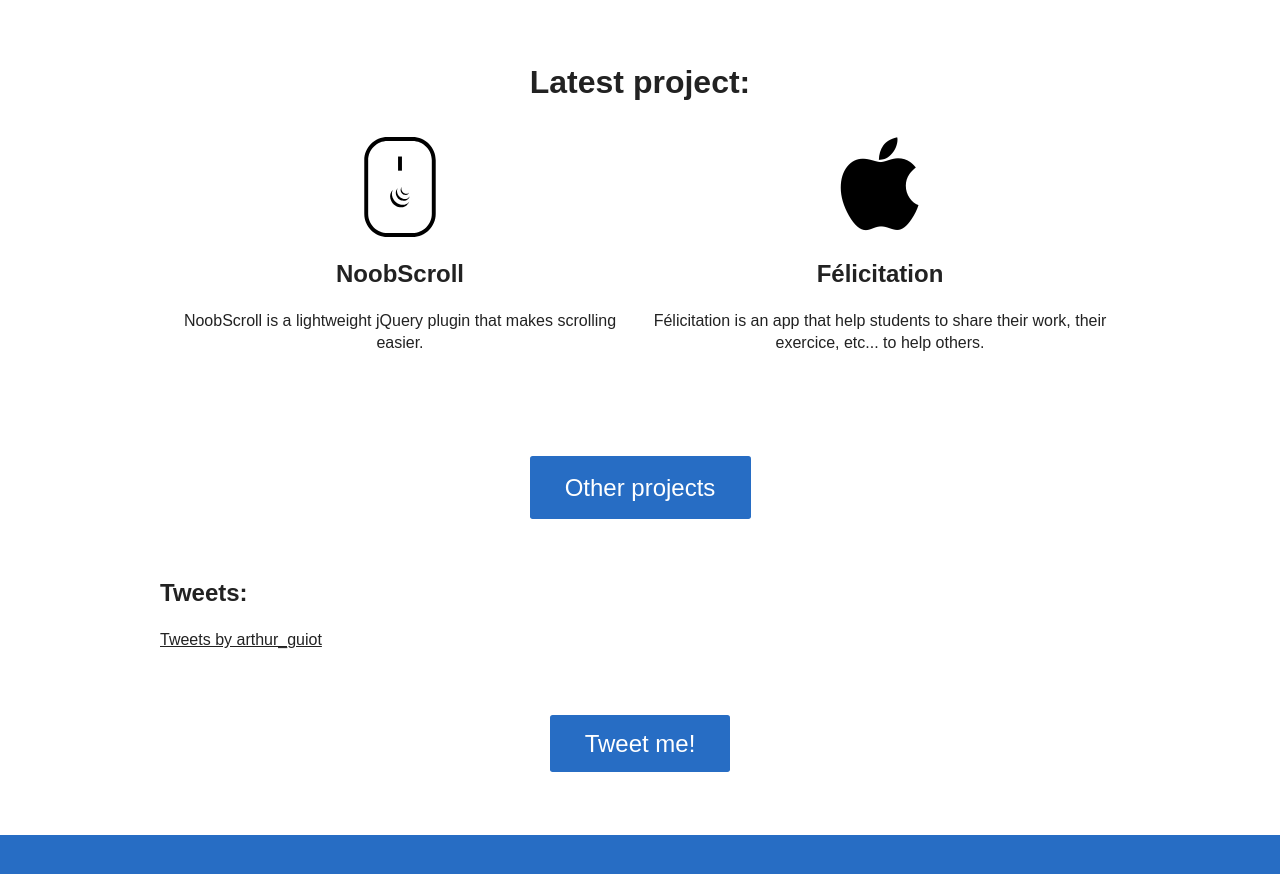
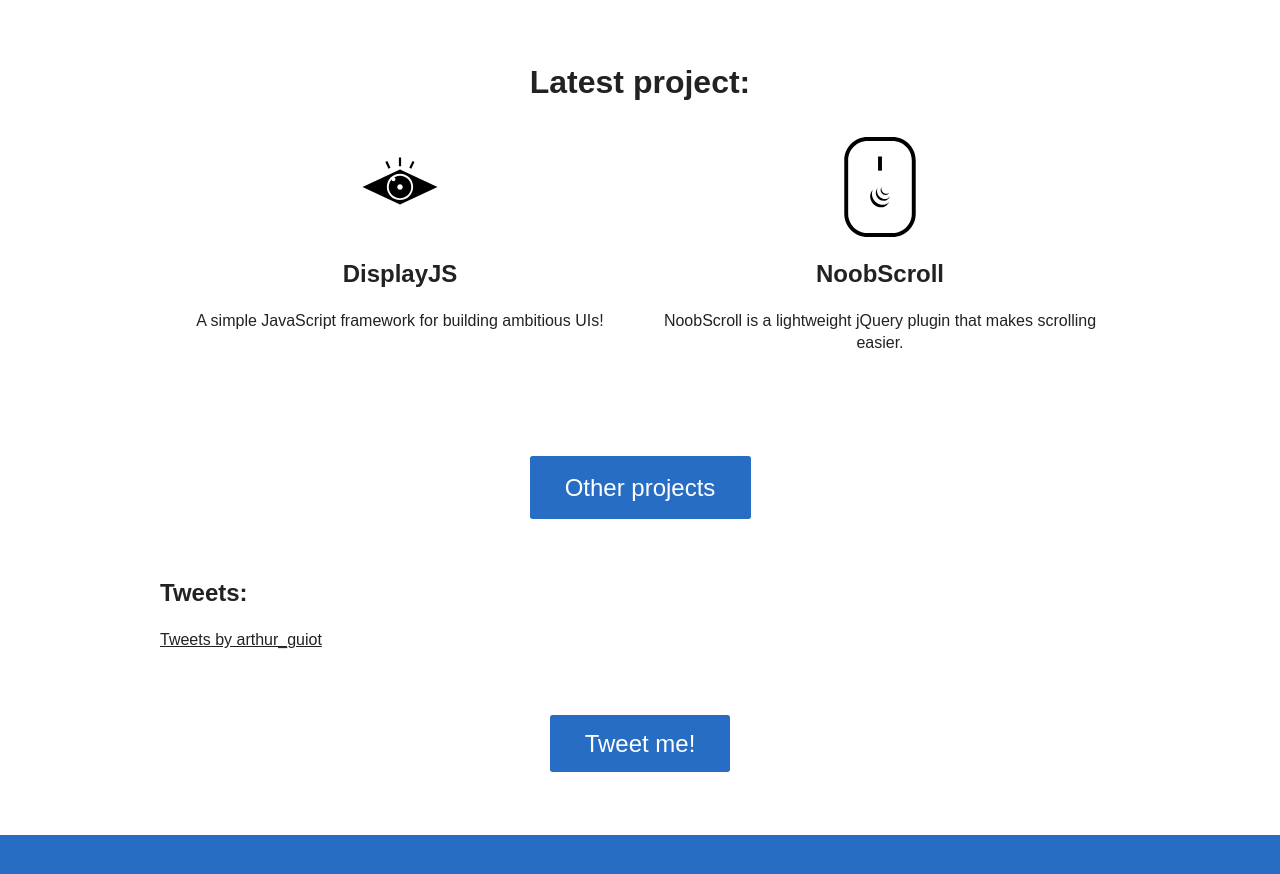
Before and after one commit to arguiot/arguiot.github.io, a Jekyll site: the page built from index.html, in a window 1280 px wide and 900 px high, scrolled down 961 px. Shown: the top 874 px of the window. Built offline with Jekyll 4.4.1, drawn with Linux system fonts in a browser that asks for light colours; nearby versions of some CDN libraries; comment, search, counter and statistics services are not loaded.

Commit message:
Updated my project list

```diff
--- a/_config.yml
+++ b/_config.yml
@@ -17,6 +17,12 @@ noobscroll:
   docs:       https://github.com/arguiot/NoobScroll/wiki
   stargazers: https://github.com/arguiot/NoobScroll/stargazers
   cdn:        https://unpkg.com/noobscroll
+displayjs:
+  repo:       https://github.com/arguiot/DisplayJS
+  download:   https://unpkg.com/display.js
+  docs:       https://github.com/arguiot/DisplayJS/wiki
+  stargazers: https://github.com/arguiot/DisplayJS/stargazers
+  cdn:        https://unpkg.com/display.js
 
 author:
   github:   https://github.com/arguiot
--- a/index.html
+++ b/index.html
@@ -43,16 +43,17 @@ description: Arthur Guiot's personnal webiste. - Landing page
         </div> -->
         <div class="col col-6-of-12 col-m-4-of-4">
 
-          <a href="{{site.noobscroll.repo}}"><img src="{{site.baseurl}}/img/noobscroll-logo-black.svg" alt="Project's icon"/></a>
-          <h2>NoobScroll</h2>
-          <p>NoobScroll is a lightweight jQuery plugin that makes scrolling easier.</p>
+          <a href="{{site.displayjs.repo}}"><img src="{{site.baseurl}}/img/displayjs-logo-black.svg" alt="Project's icon"/></a>
+          <h2>DisplayJS</h2>
+          <p>A simple JavaScript framework for building ambitious UIs!</p>
+
 
         </div>
         <div class="col col-6-of-12 col-m-4-of-4">
 
-          <a href="http://apple.co/2mZK3dM"><i class="fa fa-apple" aria-hidden="true"></i></a>
-          <h2>Félicitation</h2>
-          <p>Félicitation is an app that help students to share their work, their exercice, etc... to help others.</p>
+          <a href="{{site.noobscroll.repo}}"><img src="{{site.baseurl}}/img/noobscroll-logo-black.svg" alt="Project's icon"/></a>
+          <h2>NoobScroll</h2>
+          <p>NoobScroll is a lightweight jQuery plugin that makes scrolling easier.</p>
 
         </div>
       </div>
```
Also changed, not shown: img/displayjs-logo-black.svg (added), 4 other files.
